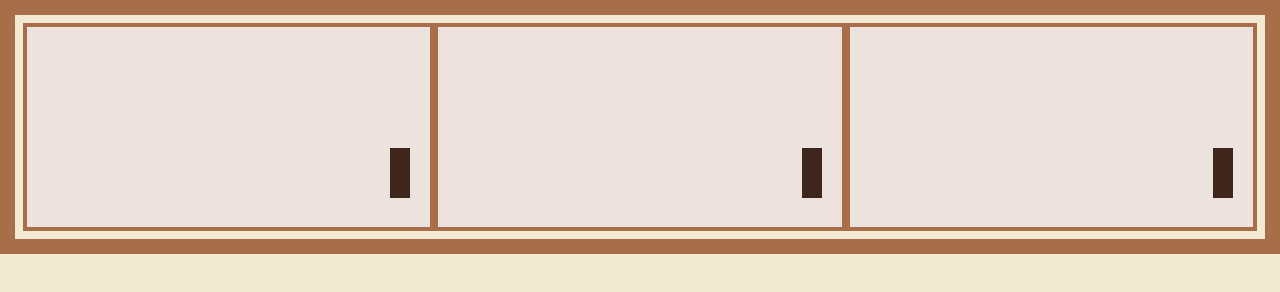
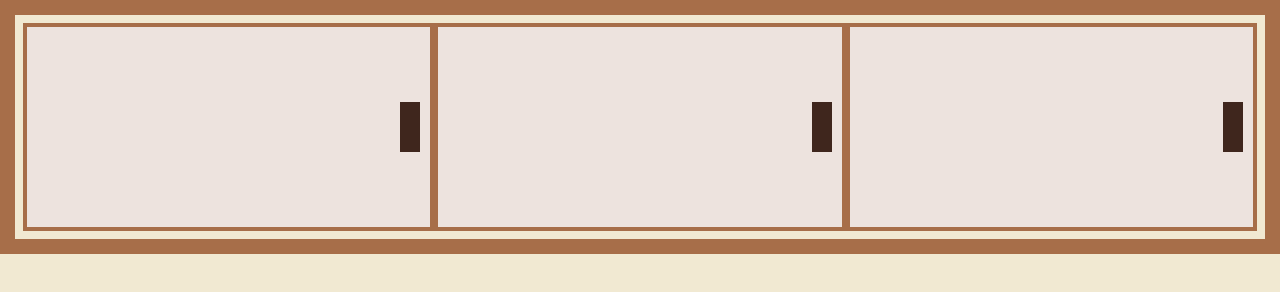
Before and after one commit to TylerConwell/French_recipe_page, a plain HTML site: page recipes/cabinet.html in a window 1280 px wide. Drawn offline with Linux system fonts and the light colour scheme.

Commit message:
layout for flexbox cabinets are now correct

```diff
--- a/recipes/cabinet.html
+++ b/recipes/cabinet.html
@@ -7,18 +7,19 @@
 
     <link rel="stylesheet" href="../styles.css">
 </head>
+
 <body>
     <div class="flex_container_cabinet">
         <div class="one">
-            <div id="handle"></div>
+            <div class="handle"></div>
         </div>
 
         <div class="two">
-            <div id="handle"></div>
+            <div class="handle"></div>
         </div>
 
         <div class="three">
-            <div id="handle"></div>
+            <div class="handle"></div>
         </div>
     </div>
 </body>
--- a/styles.css
+++ b/styles.css
@@ -61,23 +61,16 @@ p {
 
 .align_ingred {
     text-align: center;
-
-    /* border: solid 2px teal; */
 }
 
 .ingredient_list {
-    display:inline-block; /* inline styling with block style sizing */
-
-
-    /* border: solid 2px orange; */
+    display: inline-block; /* inline styling with block style sizing */
 }
 
 .align_box {
     display: flex;
     justify-content: center;
     align-items: center;
-
-    /* border: 2px solid green; */
 }
 
 .background_image {
@@ -94,17 +87,12 @@ p {
 .background_image.recipe_image {
     background-size: 50% auto, cover;
     min-width: 0;
-
-
-    /* border: 2px solid blue; */
 }
 
 .lasag_img {
     max-width: 99%;
     align-items: center;
     justify-content: center;
-
-    /* border: 2px solid red; */
 }
 
 .rat_img .lasag_img {
@@ -114,15 +102,13 @@ p {
 
 .align_direct {
     text-align: center;
-
-    /* border: 2px solid maroon; */
 }
 
 .directions_list {
     display:inline-block;
+}
 
-    /* border: 2px solid purple; */
-}
+
 
 
 
@@ -130,7 +116,7 @@ p {
 
 .flex_container_shelf {
     /* display: flex; */
- /* learning about flex boxes */
+    /* learning about flex boxes */
 }
 
 .flex_container_shelf div {
@@ -142,24 +128,35 @@ p {
 }
 
 
+
+
+
+
 .flex_container_cabinet {
     display: flex;
+    /* position: relative; */
+
+
 }
 
-.flex_container_cabinet div {
+.flex_container_cabinet > div { /* making a child combinator leaving the handle alone */
     background-color: var(--linen);
     border: 4px solid var(--burnt-orange);
     height: 200px;
-    flex: 1;
+
+    /* needed for making the 1,2,3 boxes not flat & verical */
+    flex: 1 1 auto;
+
+    display: flex;
+    align-items: center;
+    justify-content: flex-end;
+    padding-right: 10px;
 
 }
 
-#handle {
+.handle {
     width: 20px;
     height: 50px;
     background-color: var(--brown);
-    margin-left: auto;
-    margin-top: 30%;
-    margin-right: 5%;
     border: none;
 }
```
